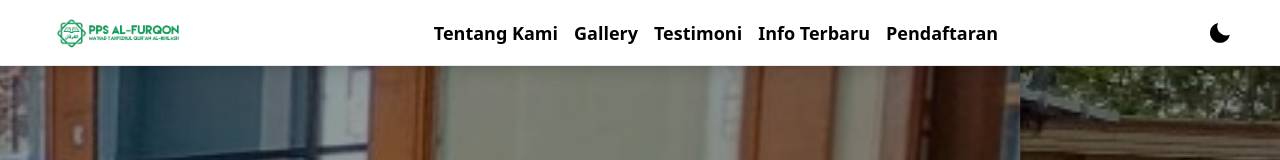
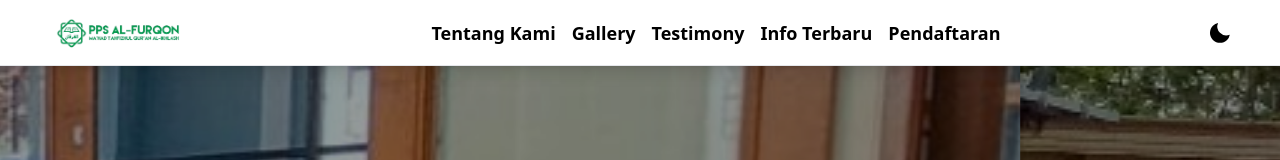
Before and after one commit to anwarchoirawr/pendaftaran-pps, a React (Vite) app: page / in a window 1280 px wide. Shown: the top 160 px of the page. Built offline with nearby package versions, Linux system fonts and the light colour scheme.

Commit message:
merubah testimoni

```diff
--- a/src/components/navbar/Navbar2.jsx
+++ b/src/components/navbar/Navbar2.jsx
@@ -69,7 +69,7 @@ const Navbar2 = () => {
               to="/testimoni"
               className={`text-lg font-semibold ${theme === "dark" ? "text-white" : "text-black"}`}
             >
-              Testimoni
+              Testimony
             </Link>
             <Link
               to="/info-terbaru"
```
